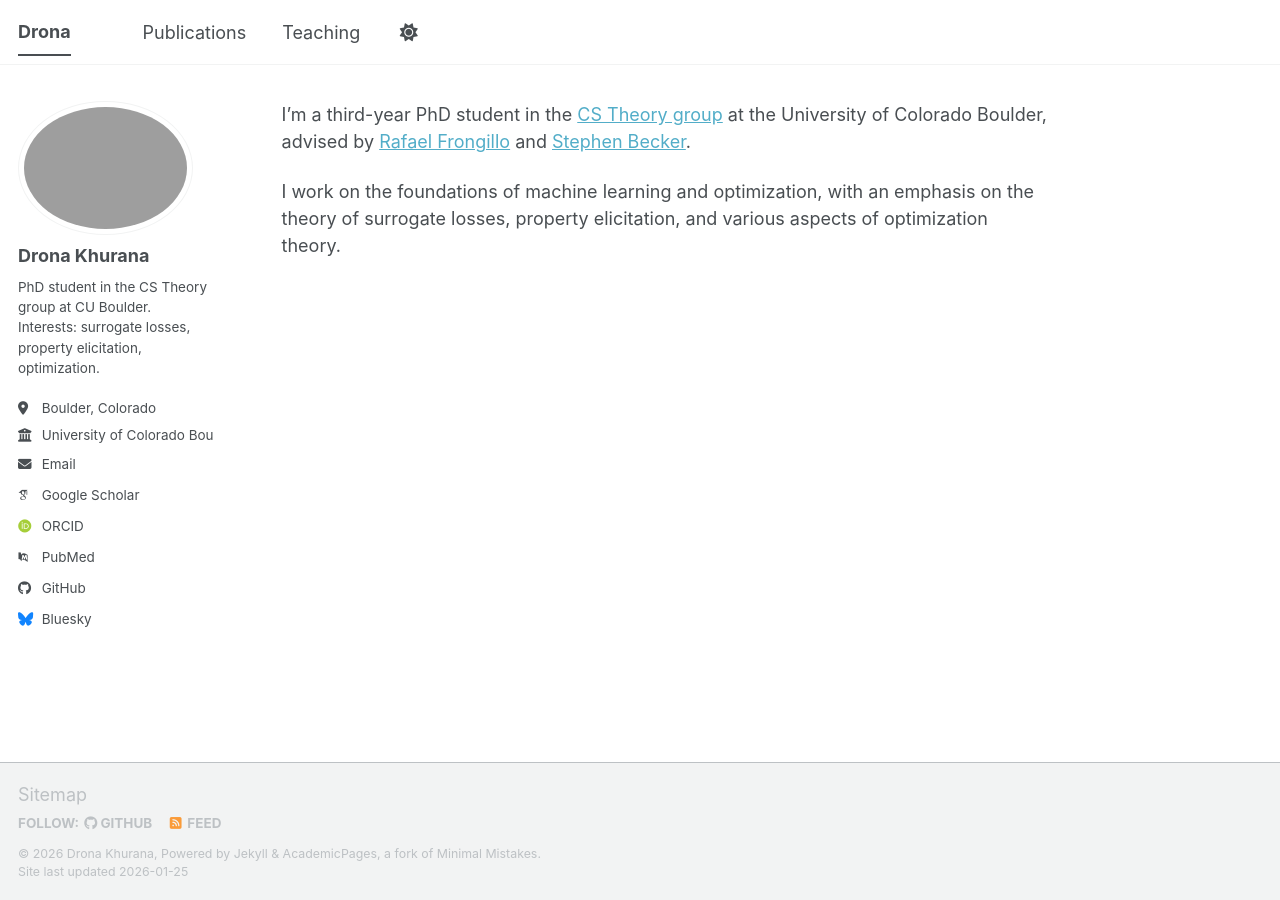
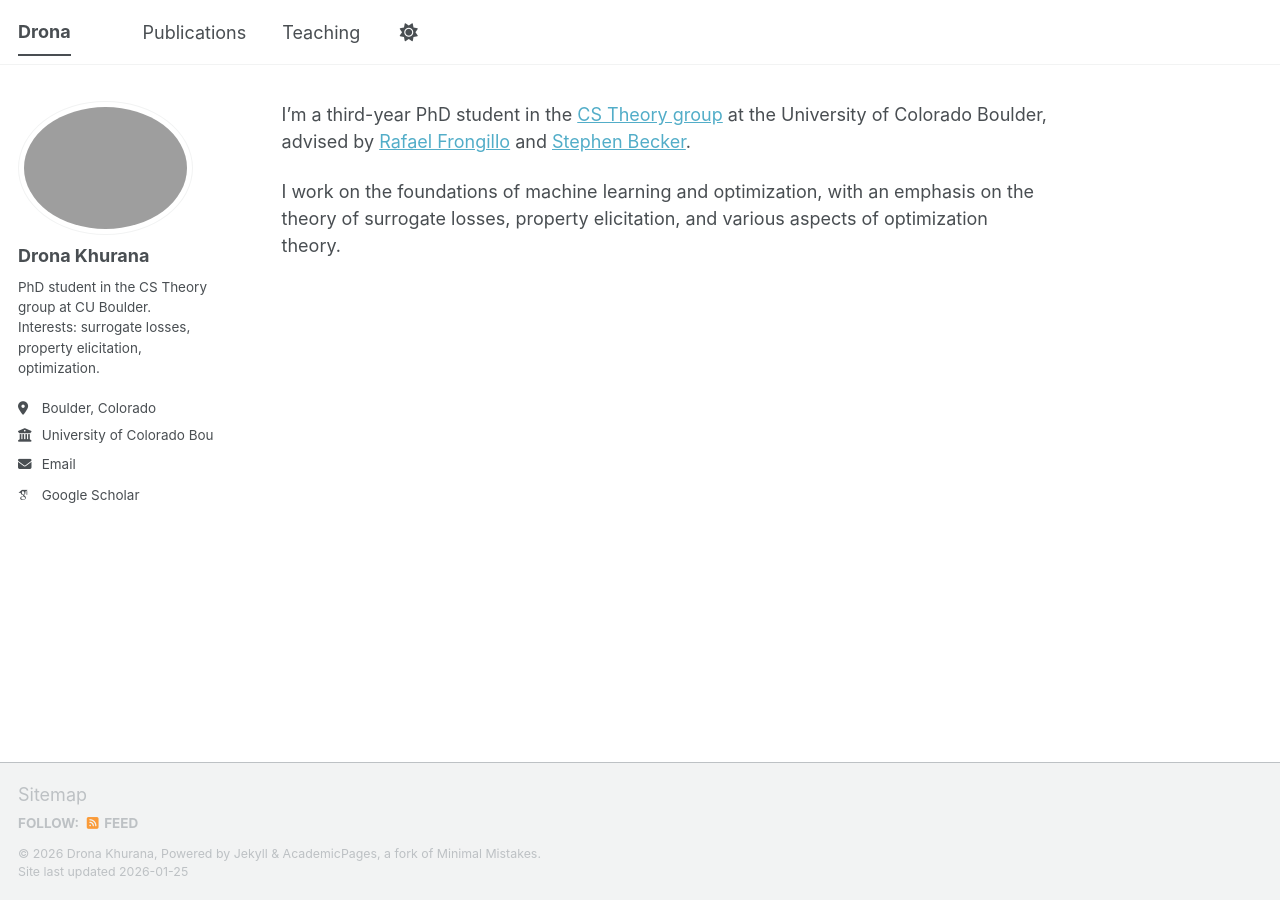
Before and after one commit to dronakhurana/dronakhurana.github.io, a Jekyll site: the page built from index.md, in a window 1280 px wide. Built offline with Jekyll 4.4.1, drawn with Linux system fonts in a browser that asks for light colours; some web fonts are replaced; a script bundle is joined from its source files by our own code; library files that are not in the unit come from our copies; some of the changed lines change nothing that is shown.

Commit message:
Update _config.yml

```diff
--- a/_config.yml
+++ b/_config.yml
@@ -38,10 +38,10 @@
   googlescholar    : "https://scholar.google.com/citations?user=WJrZvbkAAAAJ&hl=en"
   inspire-hep      : # URL
   impactstory      : # URL
-  orcid            : "https://orcid.org/yourorcidurl"
+  orcid            : # URL
   semantic         : # URL
   ssrn             : # URL
-  pubmed           : "https://www.ncbi.nlm.nih.gov/pubmed/?term=john+snow"
+  pubmed           : # URL
   researchgate     : # URL
   scopus           : # URL
   zotero           : # URL
@@ -51,13 +51,13 @@
   bitbucket        : # Username - Update with your username on the site
   codepen          : # Username
   dribbble         : # Username
-  github           : "academicpages"
+  github           : # Username
   kaggle           : # Username
   stackoverflow    : # User number or user number and name (i.e., use "1" or "1/jeff-atwood")
 
   # Social media
   artstation       : # Username
-  bluesky          : "bsky.app" # Replace this with you Bluesky username
+  bluesky          : # Username
   facebook         : # Username
   flickr           : # Username
   foursquare       : # Username
```
